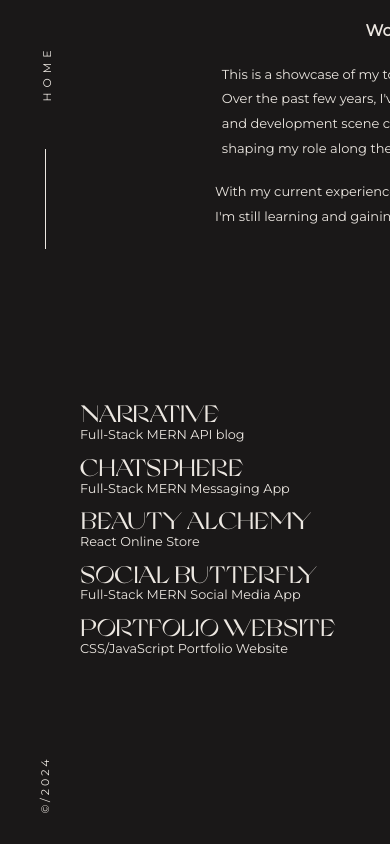
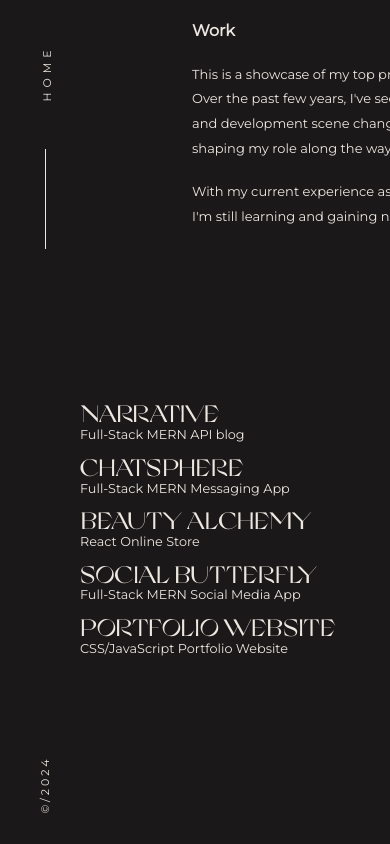
Before and after one commit to victoriakapelush/React-Portfolio-Website, a React (Vite) app: page /work in a window 390 px wide. Shown: the top 844 px of the page. Built offline with nearby package versions, Linux system fonts and the light colour scheme.

Commit message:
Change paragraph width of work page for mobile

```diff
--- a/src/style/index.css
+++ b/src/style/index.css
@@ -396,13 +396,7 @@ body {
   }
 
   .work-paragraph, .work-links {
-    align-items: flex-start;
     align-self: flex-end;
-  }
-
-  .work-paragraph {
-    display: flex;
-    align-items: center;
   }
 
   .work-container {
```
